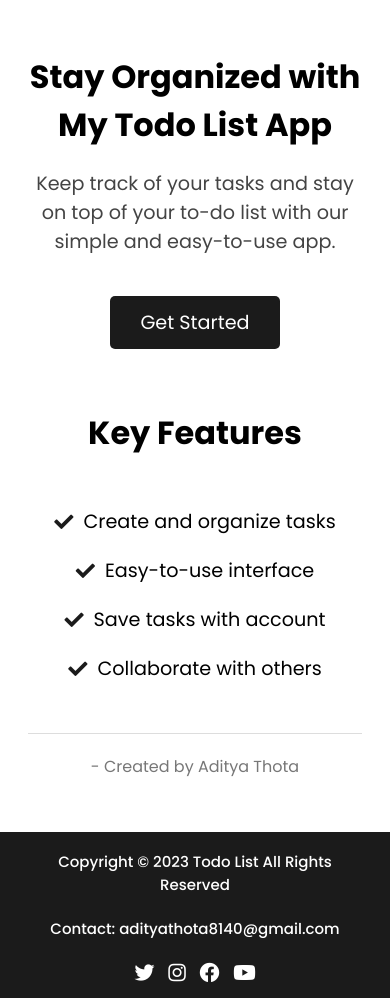
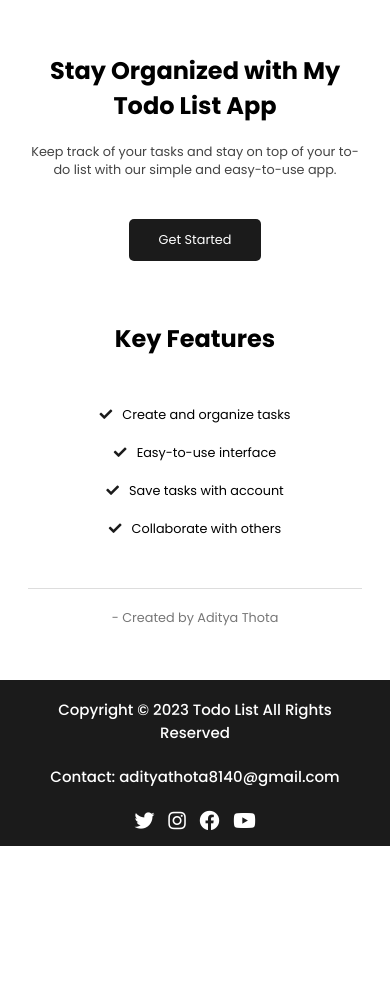
Before and after one commit to AdityaThota7/my-first-django-app-deployment, a Django app: page / in a window 390 px wide. Shown: the part 80-1078 px from the top of the page. After the commit the page ends 926 px from the top, so only its background shows below. Run offline with Django 3.2, Linux system fonts and the light colour scheme.

Commit message:
css change

```diff
--- a/accounts/views.py
+++ b/accounts/views.py
@@ -47,7 +47,7 @@ def login(request):
             user = auth.authenticate(username=username, password=password)
             if user is not None:
                 auth.login(request, user)
-                return redirect('home')
+                return redirect('task_list')
             else:
                 messages.info(request, 'wrong password, try again')
                 return redirect('login')
--- a/static/styles/css/home.css
+++ b/static/styles/css/home.css
@@ -76,3 +76,35 @@
     padding-top: 20px;
     border-top: 1px solid #ddd;
 }
+
+
+@media (max-width: 920px){
+
+    .hero .title {
+        font-size: 1.5rem;
+    }
+
+    .hero .subtitle {
+        font-size: 0.8rem;
+    }
+
+    .cta-btn {
+        font-size: 0.8rem;
+    }
+
+    .features .title {
+        font-size: 1.5rem;
+    }
+
+    .feature-list li {
+        font-size: 0.8rem;
+    }
+
+    .feature-list li i {
+        font-size: 0.8rem;
+    }
+
+    .sign {
+        font-size: 0.8rem;
+    }
+}
--- a/static/styles/css/task_list.css
+++ b/static/styles/css/task_list.css
@@ -59,4 +59,6 @@
 .add-btn i {
     margin-right: 5px;
 }
+
+
 /* Task-list END */
```
Also changed, not shown: db.sqlite3.
